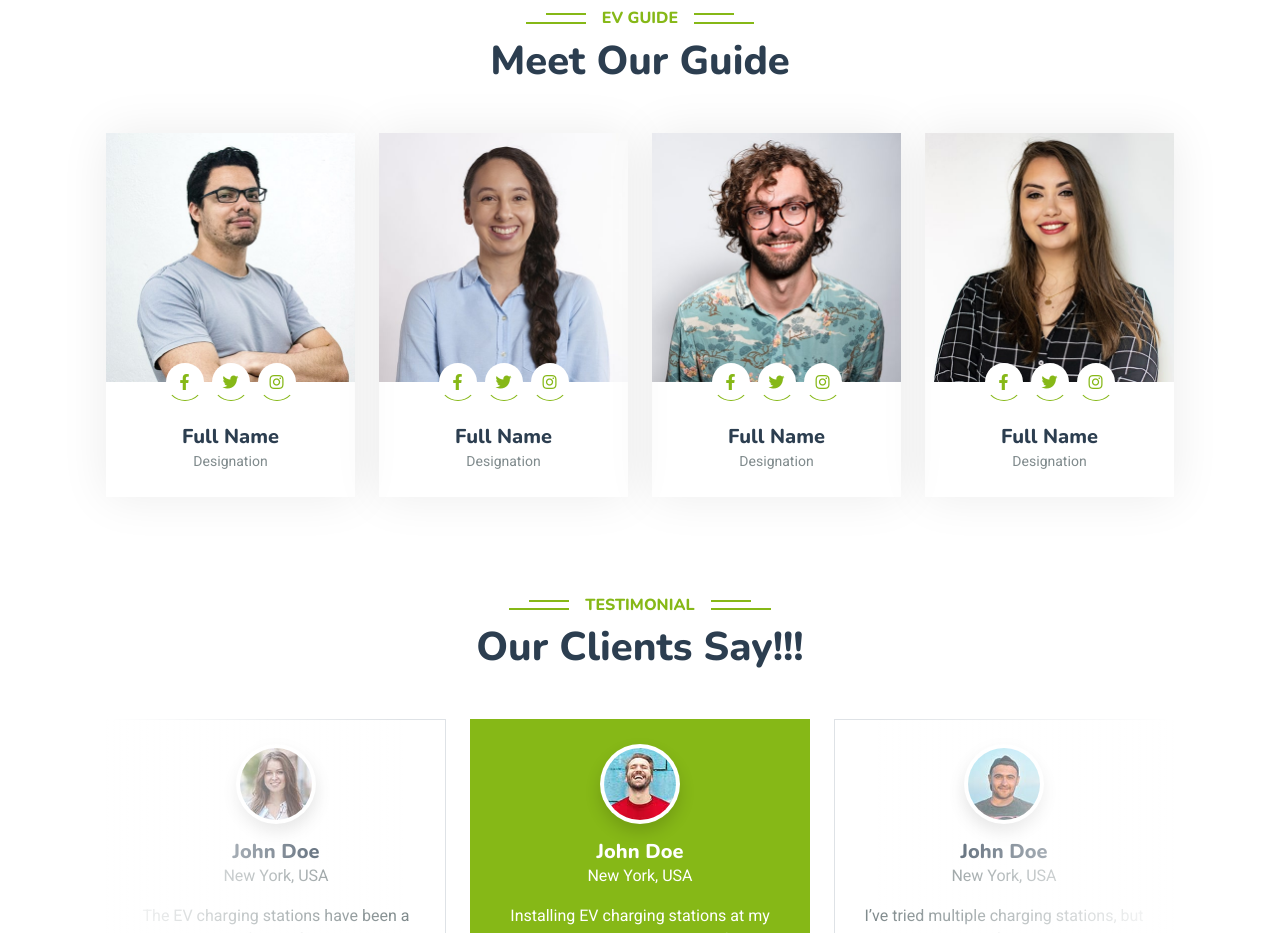
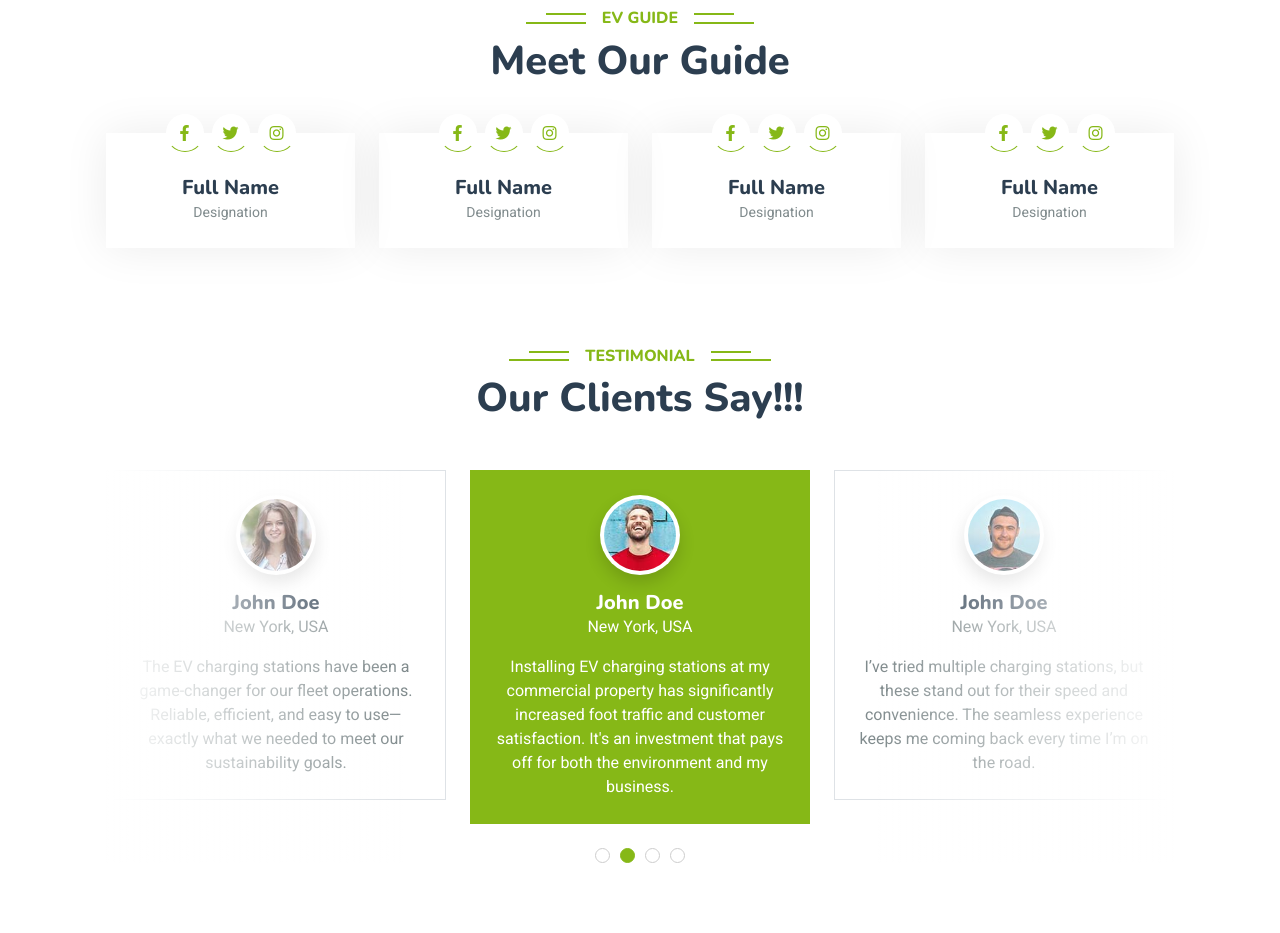
Before and after one commit to karshpreet/EVengers, a plain HTML site: page index.html in a window 1280 px wide. Shown: the part 4880-5813 px from the top of the page. Drawn offline with nearby package versions, Linux system fonts and the light colour scheme.

Commit message:
Update index.html

```diff
--- a/index.html
+++ b/index.html
@@ -633,7 +633,7 @@
                 <div class="col-lg-3 col-md-6 wow fadeInUp" data-wow-delay="0.1s">
                     <div class="team-item">
                         <div class="overflow-hidden">
-                            <img class="img-fluid" src="img/team-1.jpg" alt="">
+                            <!--<img class="img-fluid" src="img/team-1.jpg" alt="">-->
                         </div>
                         <div class="position-relative d-flex justify-content-center" style="margin-top: -19px;">
                             <a class="btn btn-square mx-1" href=""><i class="fab fa-facebook-f"></i></a>
@@ -649,7 +649,7 @@
                 <div class="col-lg-3 col-md-6 wow fadeInUp" data-wow-delay="0.3s">
                     <div class="team-item">
                         <div class="overflow-hidden">
-                            <img class="img-fluid" src="img/team-2.jpg" alt="">
+                            <!--<img class="img-fluid" src="img/team-2.jpg" alt="">-->
                         </div>
                         <div class="position-relative d-flex justify-content-center" style="margin-top: -19px;">
                             <a class="btn btn-square mx-1" href=""><i class="fab fa-facebook-f"></i></a>
@@ -665,7 +665,7 @@
                 <div class="col-lg-3 col-md-6 wow fadeInUp" data-wow-delay="0.5s">
                     <div class="team-item">
                         <div class="overflow-hidden">
-                            <img class="img-fluid" src="img/team-3.jpg" alt="">
+                            <!--<img class="img-fluid" src="img/team-3.jpg" alt="">-->
                         </div>
                         <div class="position-relative d-flex justify-content-center" style="margin-top: -19px;">
                             <a class="btn btn-square mx-1" href=""><i class="fab fa-facebook-f"></i></a>
@@ -681,7 +681,7 @@
                 <div class="col-lg-3 col-md-6 wow fadeInUp" data-wow-delay="0.7s">
                     <div class="team-item">
                         <div class="overflow-hidden">
-                            <img class="img-fluid" src="img/team-4.jpg" alt="">
+                            <!--<img class="img-fluid" src="img/team-4.jpg" alt="">-->
                         </div>
                         <div class="position-relative d-flex justify-content-center" style="margin-top: -19px;">
                             <a class="btn btn-square mx-1" href=""><i class="fab fa-facebook-f"></i></a>
```
